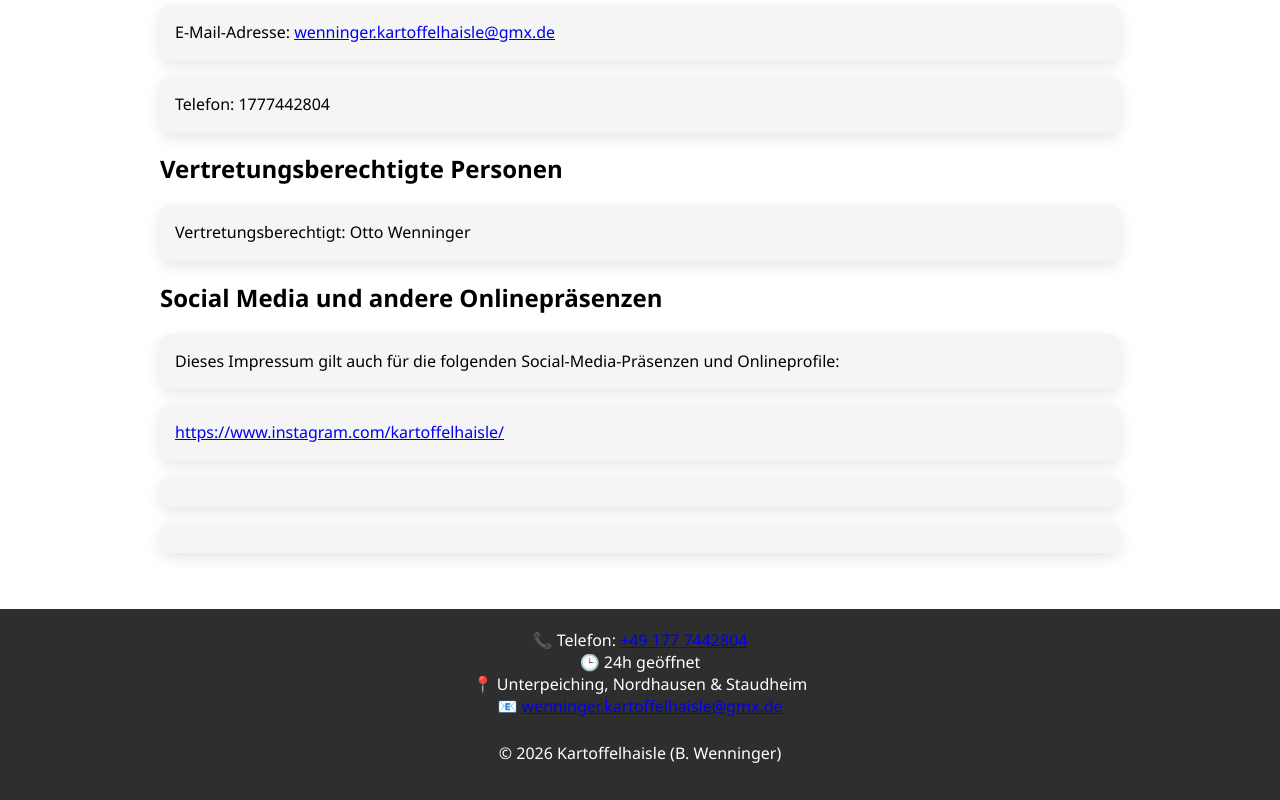
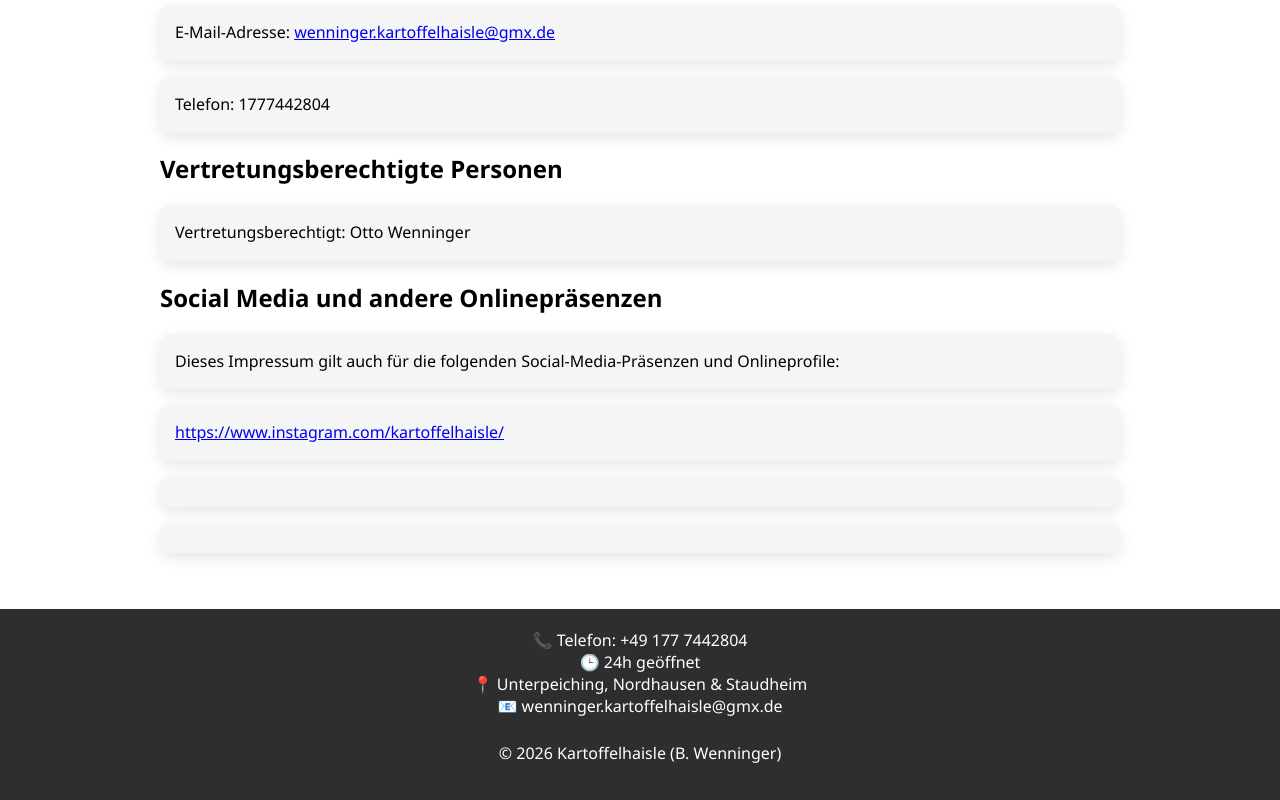
Before and after one commit to WenningerB/Kartoffelhaisle, a plain HTML site: page impressum.html in a window 1280 px wide. Shown: the part 766-1566 px from the top of the page. Drawn offline with Linux system fonts and the light colour scheme.

Commit message:
Update impressum.html

```diff
--- a/impressum.html
+++ b/impressum.html
@@ -206,13 +206,34 @@ section p{
 /* =========================
    🔵 FOOTER (EXAKT INDEX)
    ========================= */
+
 footer{
   background:#2e2e2e;
   color:white;
   text-align:center;
   padding:20px;
 }
+footer a{
+  color:black;
+  text-decoration:none;
+  transition:0.3s;
+}
 
+footer a:hover{
+  color:#4CAF50;
+}
+
+.footer-button{
+  margin-top:20px;
+}
+footer a{
+    color:white;
+    text-decoration:none;
+}
+
+footer a:hover{
+    color:#4CAF50;
+}
 /* =========================
    📱 EXTRA MOBILE FIX
    ========================= */
```
